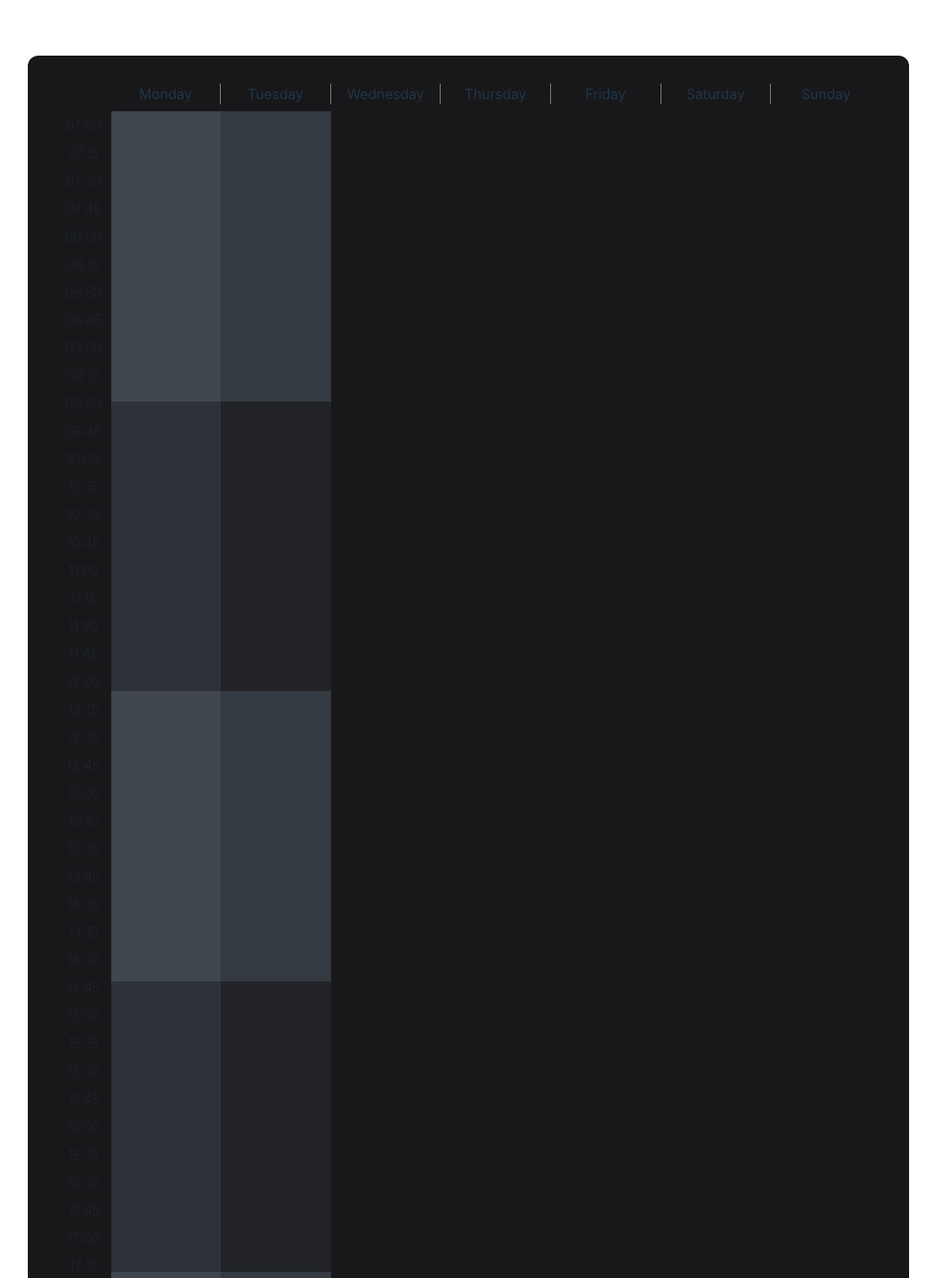
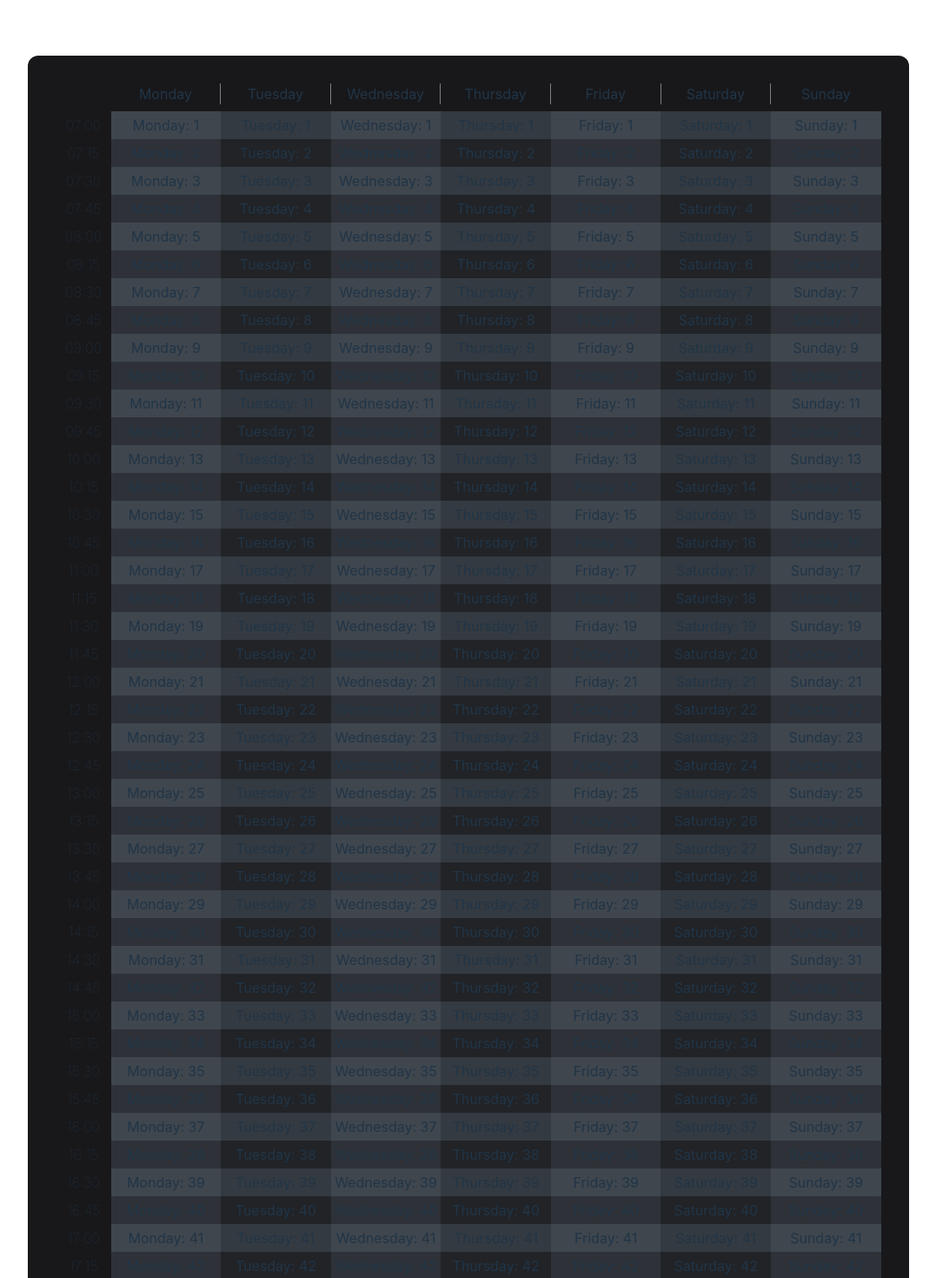
Before and after one commit to IanDab47/Schedule-Tracker, a React (Vite) app: page / in a window 1280 px wide. Shown: the part 220-1690 px from the top of the page at 87% size, without its empty margins (101-1178 px from the left). Built offline with nearby package versions, Linux system fonts and the light colour scheme.

Commit message:
adds cells for all times and days

```diff
--- a/src/components/Calendar/index.tsx
+++ b/src/components/Calendar/index.tsx
@@ -18,7 +18,7 @@ const Calendar: React.FC<Props> = ({ weekType }) => {
         <section className="CALENDAR w-5/6 max-w-screen-xl rounded-xl p-8 mx-auto my-16 bg-zinc-900">
             <DateHeaders weekType={weekType} />
 
-            <CalendarTable />
+            <CalendarTable weekType={weekType} />
         </section>
     );
 };
--- a/src/components/CalendarTable/index.tsx
+++ b/src/components/CalendarTable/index.tsx
@@ -3,19 +3,28 @@ import React from 'react';
 import { useState, useEffect } from 'react';
 
 // Typing
-export interface Props {}
+export interface Props {
+    weekType: string[];
+}
 
 // Styles
 import './style.css';
 
-const CalendarTable: React.FC<Props> = (props) => {
+const CalendarTable: React.FC<Props> = ({ weekType }) => {
     // States
+    const [week, setWeek] = useState(weekType);
     const [initTime, setInitTime] = useState(700);
     const [endTime, setEndTime] = useState(100);
     const [times, setTimes] = useState([0]);
 
     // Hooks
     useEffect(() => {
+        // Edit week array
+        let tempWeek = week;
+        week.length > 7 ? tempWeek.shift() : null;
+        setWeek(tempWeek);
+
+        // Set schedule based on init time
         let time = initTime;
         let generatedTimes = [];
 
@@ -26,7 +35,7 @@ const CalendarTable: React.FC<Props> = (props) => {
         }
         generatedTimes.push(time);
         setTimes(generatedTimes);
-    }, [initTime]);
+    }, [initTime, endTime]);
 
     return (
         <div className="TABLE grid grid-cols-[1fr_14fr]">
@@ -49,28 +58,21 @@ const CalendarTable: React.FC<Props> = (props) => {
                 })}
             </div>
             <div className="TASK-COLUMN relative grid grid-cols-7 mt-2">
-                <div
-                    className={`TASK relative grid grid-rows-[repeat(${times.length},minmax(0,1fr))]`}
-                >
-                    <div className="relative text-md text-center py-1"></div>
-                    <div className="relative text-md text-center py-1"></div>
-                    <div className="relative text-md text-center py-1"></div>
-                    <div className="relative text-md text-center py-1"></div>
-                    <div className="relative text-md text-center py-1"></div>
-                    <div className="relative text-md text-center py-1"></div>
-                    <div className="relative text-md text-center py-1"></div>
-                </div>
-                <div
-                    className={`TASK relative grid grid-rows-[repeat(${times.length},minmax(0,1fr))]`}
-                >
-                    <div className="relative text-md text-center py-1"></div>
-                    <div className="relative text-md text-center py-1"></div>
-                    <div className="relative text-md text-center py-1"></div>
-                    <div className="relative text-md text-center py-1"></div>
-                    <div className="relative text-md text-center py-1"></div>
-                    <div className="relative text-md text-center py-1"></div>
-                    <div className="relative text-md text-center py-1"></div>
-                </div>
+                {week.map((day) => {
+                    return (
+                        <div
+                            className={`TASK relative grid grid-rows-[repeat(${times.length},minmax(0,1fr))] isolate`}
+                        >
+                            {[...Array(times.length).keys()].map((el) => {
+                                return (
+                                    <div className="relative text-md text-center py-1">
+                                        {day}: {el + 1}
+                                    </div>
+                                );
+                            })}
+                        </div>
+                    );
+                })}
             </div>
         </div>
     );
--- a/src/components/CalendarTable/style.css
+++ b/src/components/CalendarTable/style.css
@@ -7,6 +7,7 @@
   height: 100%;
   background: slategrey;
   opacity: 25%;
+  z-index: -1;
 }
 
 .TASK:nth-child(odd)::after {
@@ -18,6 +19,7 @@
   height: 100%;
   background: slategrey;
   opacity: 25%;
+  z-index: -1;
 }
 
 .TASK:nth-child(even)::after {
@@ -29,4 +31,5 @@
   height: 100%;
   background: slategrey;
   opacity: 10%;
+  z-index: -1;
 }
```
